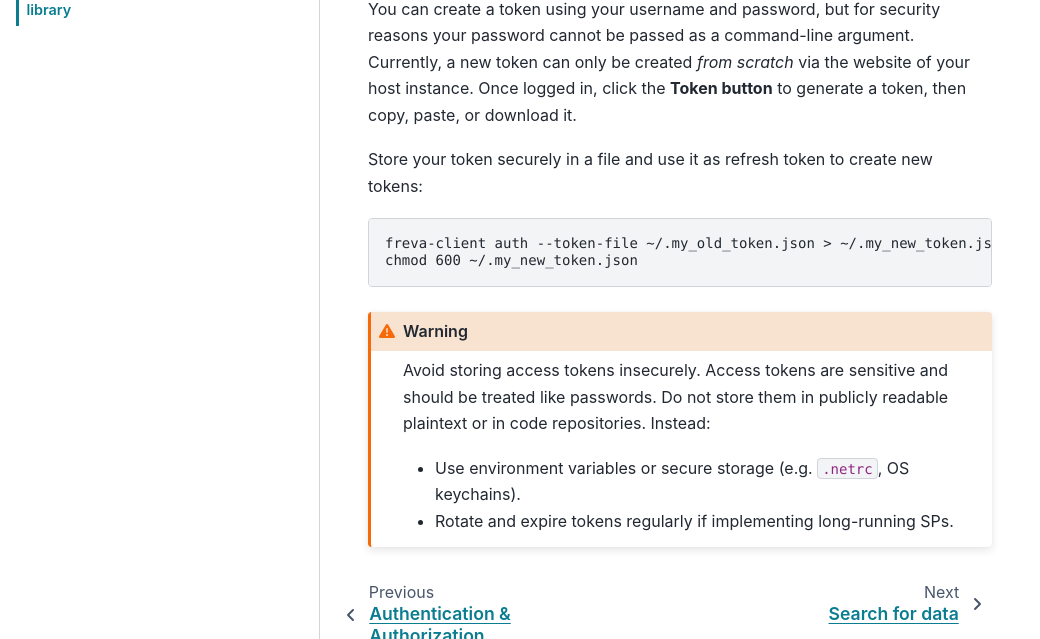
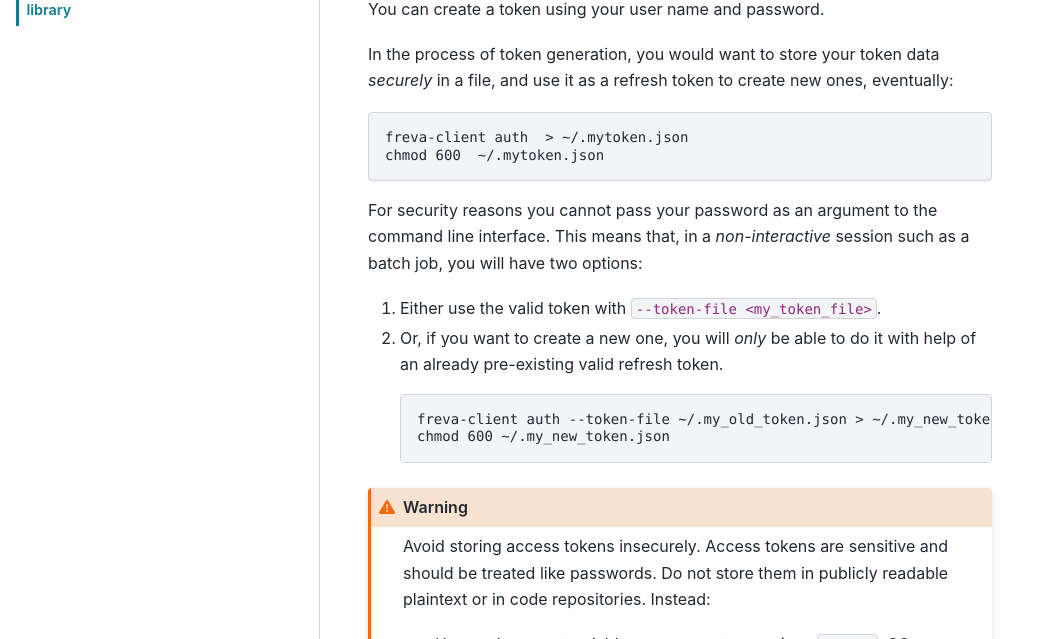
Before and after one commit to freva-org/freva-nextgen, a Sphinx documentation site: the page built from docs/source/auth/auth-lib.rst, in a window 1280 px wide and 900 px high, scrolled down 517 px, cut to the strip 261-900 px from the top of the window. Shown: the whole strip, without its empty margins (0-1040 px from the left). Built offline with Sphinx 7.4.7 and the PyData theme 0.15.4, drawn with Linux system fonts in a browser that asks for light colours; the version number is read from the project's files by our own code.

Commit message:
fix(docs): update information on the creation of tokens, remove unwanted docstring appear

```diff
--- a/docs/source/auth/auth-lib.rst
+++ b/docs/source/auth/auth-lib.rst
@@ -6,8 +6,7 @@
 The freva-client python library offers a very simple interface to interact
 with the authentication system.
 
-.. automodule:: freva_client
-   :members: authenticate
+.. autofunction:: freva_client.authenticate
 
 .. _auth_cli:
 
@@ -28,19 +27,30 @@
    res = run(["freva-client", "auth", "--help"], check=True, stdout=PIPE, stderr=PIPE)
    print(res.stdout.decode())
 
-You can create a token using your username and password, but for security reasons
-your password cannot be passed as a command-line argument.
-Currently, a new token can only be created *from scratch* via the website of your host
-instance.
-Once logged in, click the **Token button** to generate a token, then copy, paste,
-or download it.
+You can create a token using your user name and password.
 
-Store your token securely in a file and use it as refresh token to create new tokens:
+In the process of token generation, you would want to store your token data *securely*
+in a file, and use it as a refresh token to create new ones, eventually:
 
 .. code:: console
 
-    freva-client auth --token-file ~/.my_old_token.json > ~/.my_new_token.json
-    chmod 600 ~/.my_new_token.json
+    freva-client auth  > ~/.mytoken.json
+    chmod 600  ~/.mytoken.json
+
+
+For security reasons you cannot pass your password as an argument to the command line
+interface. This means that, in a *non-interactive* session such as a batch job, you
+will have two options:
+
+1. Either use the valid token with ``--token-file <my_token_file>``.
+2. Or, if you want to create a new one, you will *only* be able to do it with help
+   of an already pre-existing valid refresh token.
+
+   .. code:: console
+
+       freva-client auth --token-file ~/.my_old_token.json > ~/.my_new_token.json
+       chmod 600 ~/.my_new_token.json
+
 
 .. warning::
 
```
Also changed, not shown: 1 other file.
